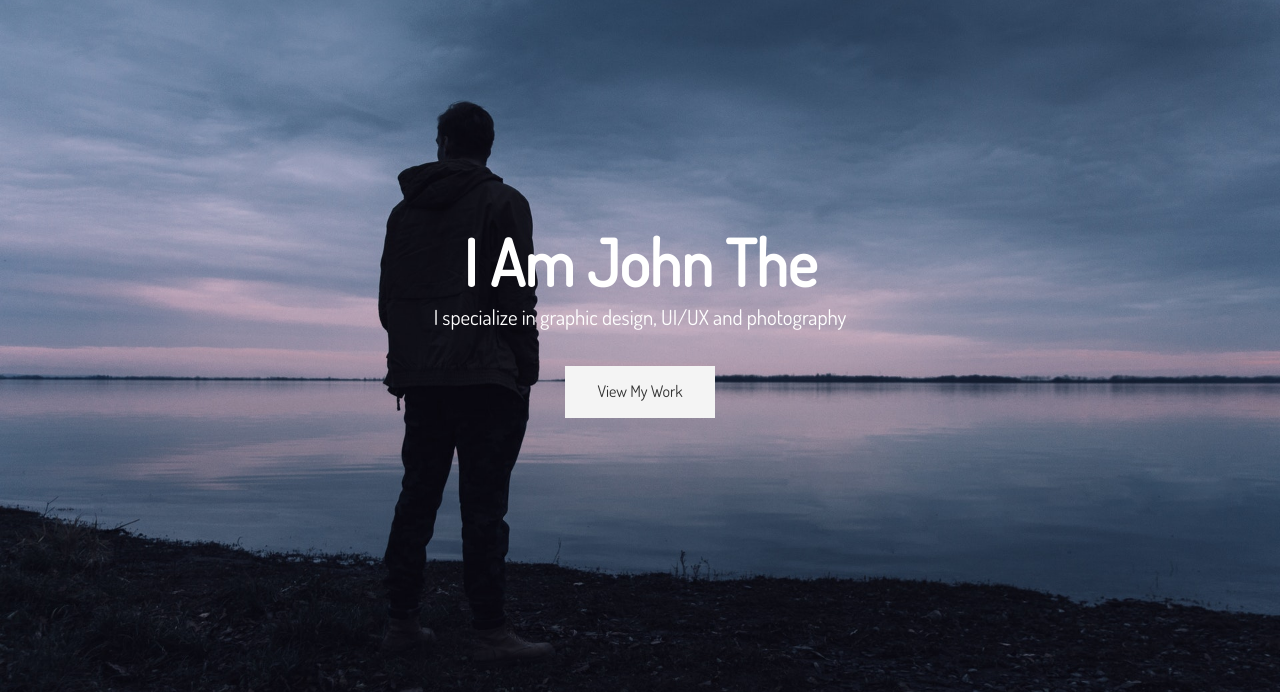
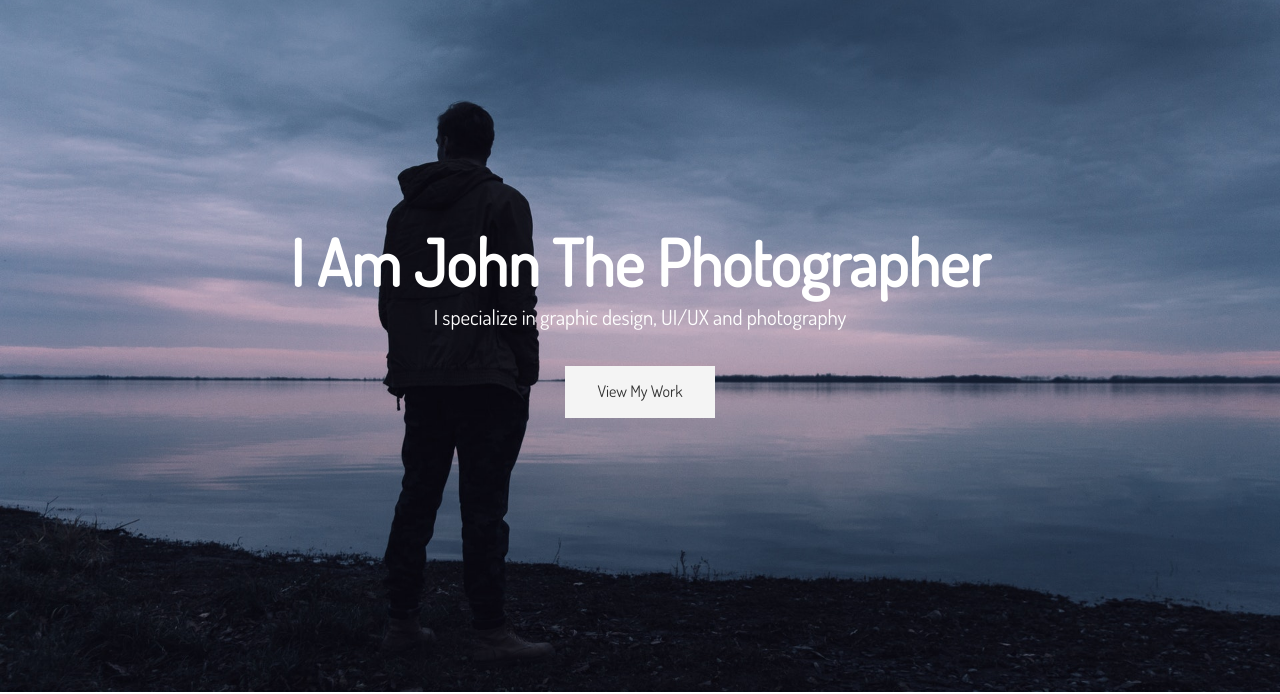
Before and after one commit to saidrobley/portfolio_website, a website: page dist/index.html in a window 1280 px wide. Shown: the part 108-802 px from the top of the page. Drawn offline with Linux system fonts and the light colour scheme.

Commit message:
changed index file

```diff
--- a/dist/index.html
+++ b/dist/index.html
@@ -35,7 +35,7 @@
           <h1>
             I Am John The
             <span
-              class="txt-type"
+              class="text-type"
               data-wait="3000"
               data-words='["Photographer", "Designer", "UI/UX Dev"]'
             ></span>
```
